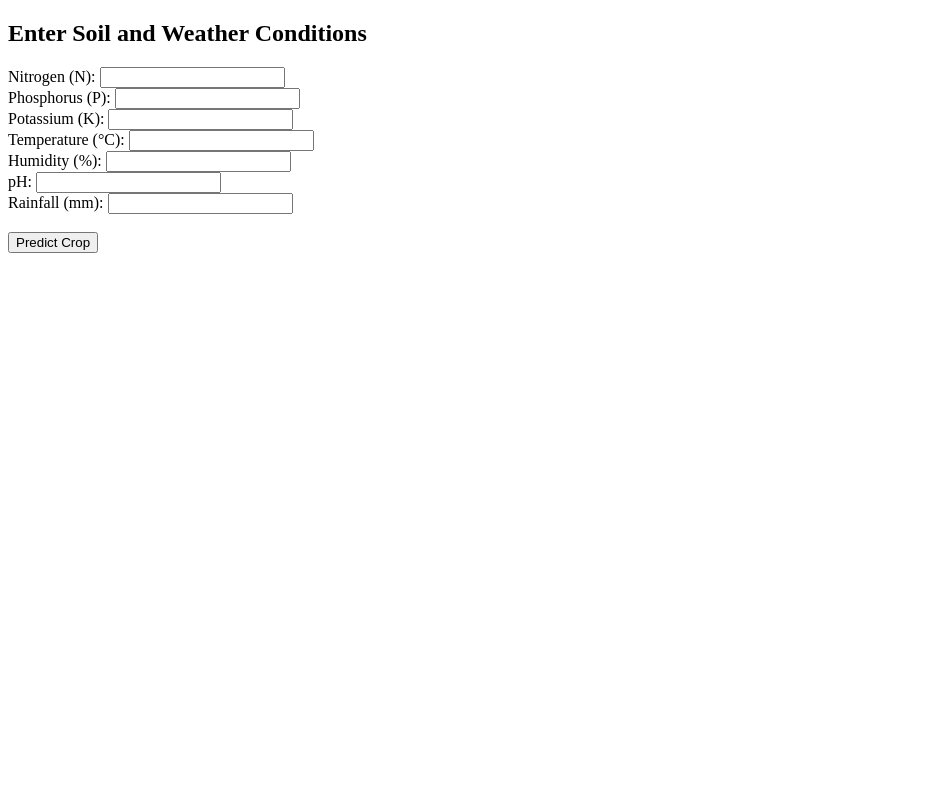
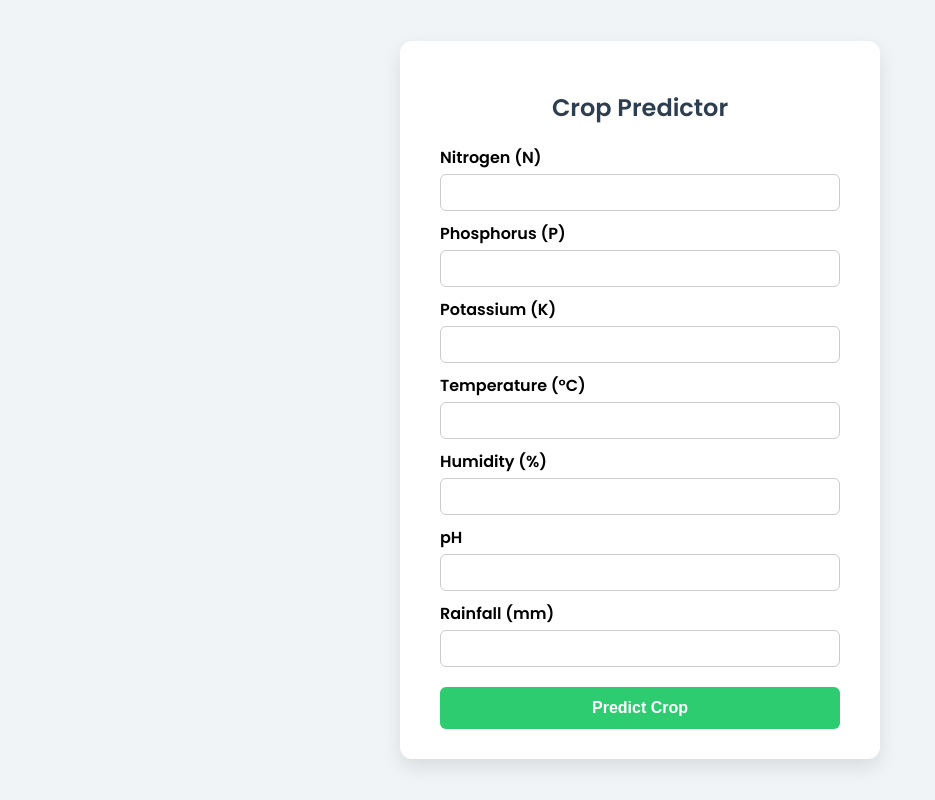
Before and after one commit to Sandesh-Gadal/agricultural-crop-recommendation, a Flask app: page / in a window 1280 px wide. Shown: the whole page, without its empty margins (0-935 px from the left). Run offline with Flask 2, Linux system fonts and the light colour scheme; parts of the project's set-up code (start-up, migrations or seed data) failed here and were passed over.

Commit message:
templates are implemeted with css

```diff
--- a/templates/index.html
+++ b/templates/index.html
@@ -1,17 +1,90 @@
 <!DOCTYPE html>
-<html>
-<head><title>Crop Predictor</title></head>
+<html lang="en">
+<head>
+  <meta charset="UTF-8">
+  <title>Crop Predictor</title>
+  <link href="https://fonts.googleapis.com/css2?family=Poppins:wght@400;600&display=swap" rel="stylesheet">
+  <style>
+    body {
+      font-family: 'Poppins', sans-serif;
+      background: #f0f4f7;
+      display: flex;
+      justify-content: center;
+      align-items: center;
+      height: 100vh;
+      margin: 0;
+    }
+    .container {
+      background: #ffffff;
+      padding: 30px 40px;
+      border-radius: 12px;
+      box-shadow: 0 8px 20px rgba(0, 0, 0, 0.1);
+      max-width: 400px;
+      width: 100%;
+    }
+    h2 {
+      text-align: center;
+      margin-bottom: 20px;
+      color: #2c3e50;
+    }
+    label {
+      font-weight: 600;
+      display: block;
+      margin-top: 10px;
+    }
+    input[type="number"] {
+      width: 100%;
+      padding: 10px;
+      margin-top: 4px;
+      border: 1px solid #ccc;
+      border-radius: 6px;
+      box-sizing: border-box;
+    }
+    input[type="submit"] {
+      width: 100%;
+      padding: 12px;
+      margin-top: 20px;
+      background-color: #2ecc71;
+      border: none;
+      color: white;
+      font-weight: 600;
+      font-size: 16px;
+      border-radius: 6px;
+      cursor: pointer;
+      transition: background-color 0.3s ease;
+    }
+    input[type="submit"]:hover {
+      background-color: #27ae60;
+    }
+  </style>
+</head>
 <body>
-  <h2>Enter Soil and Weather Conditions</h2>
-  <form action="/predict" method="post">
-    Nitrogen (N): <input type="number" name="N" required><br>
-    Phosphorus (P): <input type="number" name="P" required><br>
-    Potassium (K): <input type="number" name="K" required><br>
-    Temperature (°C): <input type="number" step="any" name="temperature" required><br>
-    Humidity (%): <input type="number" step="any" name="humidity" required><br>
-    pH: <input type="number" step="any" name="ph" required><br>
-    Rainfall (mm): <input type="number" step="any" name="rainfall" required><br><br>
-    <input type="submit" value="Predict Crop">
-  </form>
+  <div class="container">
+    <h2>Crop Predictor</h2>
+    <form action="/predict" method="post">
+      <label for="N">Nitrogen (N)</label>
+      <input type="number" name="N" required>
+
+      <label for="P">Phosphorus (P)</label>
+      <input type="number" name="P" required>
+
+      <label for="K">Potassium (K)</label>
+      <input type="number" name="K" required>
+
+      <label for="temperature">Temperature (°C)</label>
+      <input type="number" step="any" name="temperature" required>
+
+      <label for="humidity">Humidity (%)</label>
+      <input type="number" step="any" name="humidity" required>
+
+      <label for="ph">pH</label>
+      <input type="number" step="any" name="ph" required>
+
+      <label for="rainfall">Rainfall (mm)</label>
+      <input type="number" step="any" name="rainfall" required>
+
+      <input type="submit" value="Predict Crop">
+    </form>
+  </div>
 </body>
 </html>
```
Also changed, not shown: templates/result.html (+52 -5 lines).
